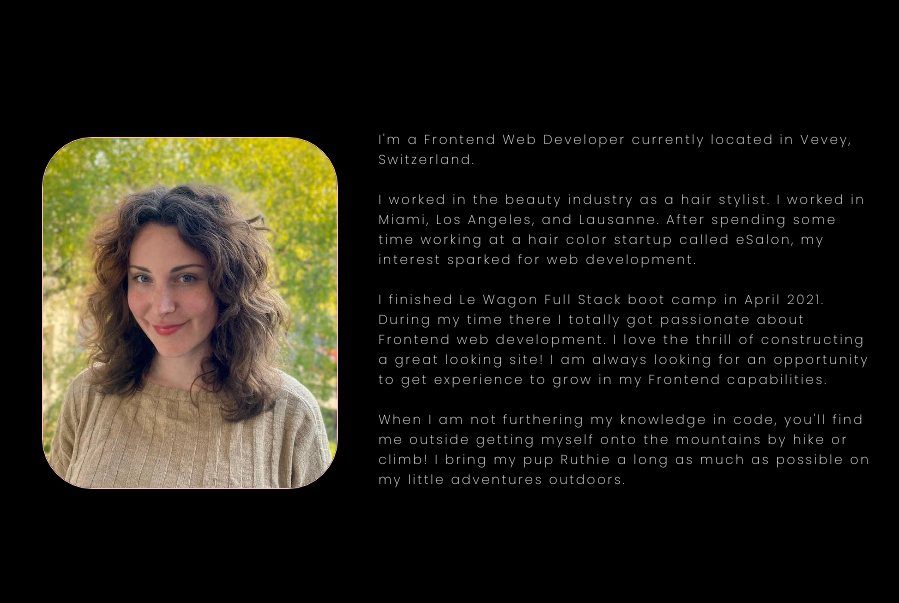
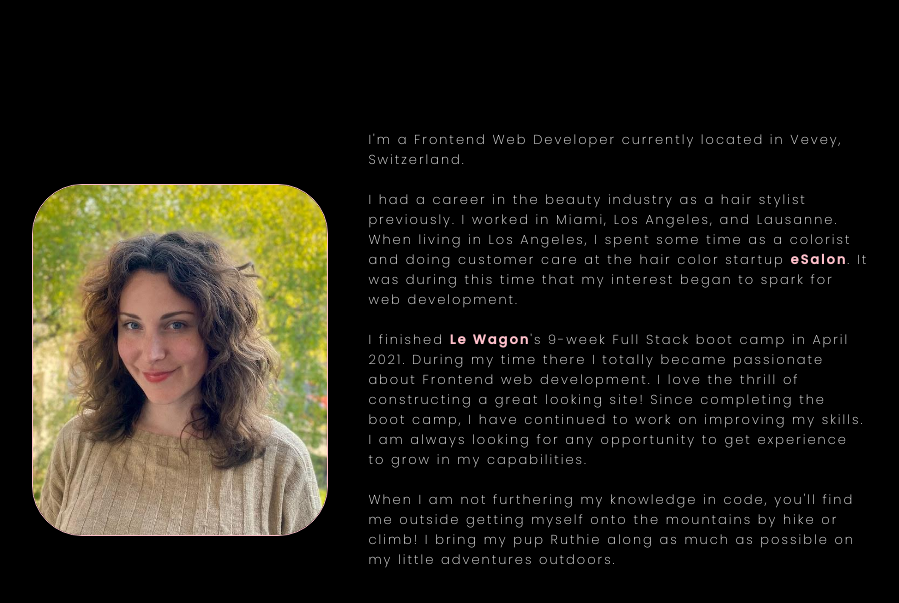
Before and after one commit to alexiaashton/portfolio, a plain HTML site: page about.html in a window 1280 px wide. Shown: the part 131-734 px from the top of the page, without its empty margins (210-1109 px from the left). Drawn offline with Linux system fonts and the light colour scheme.

Commit message:
centered content in info

```diff
--- a/style/about.css
+++ b/style/about.css
@@ -21,8 +21,10 @@ h1 {
 
 .picture {
   padding: 40px;
-  margin-left: 20px;
+  justify-content: center;
+  margin-top: auto;
 }
+
 .profile-picture {
   border-radius: 50px;
   border: 1px pink solid;
@@ -35,3 +37,9 @@ h1 {
   font-weight: 200;
   font-size: small;
 }
+
+.hyperlink {
+  text-decoration: none;
+  font-weight: bold;
+  color: pink;
+}
```
Also changed, not shown: about.html (+4 -4 lines).
